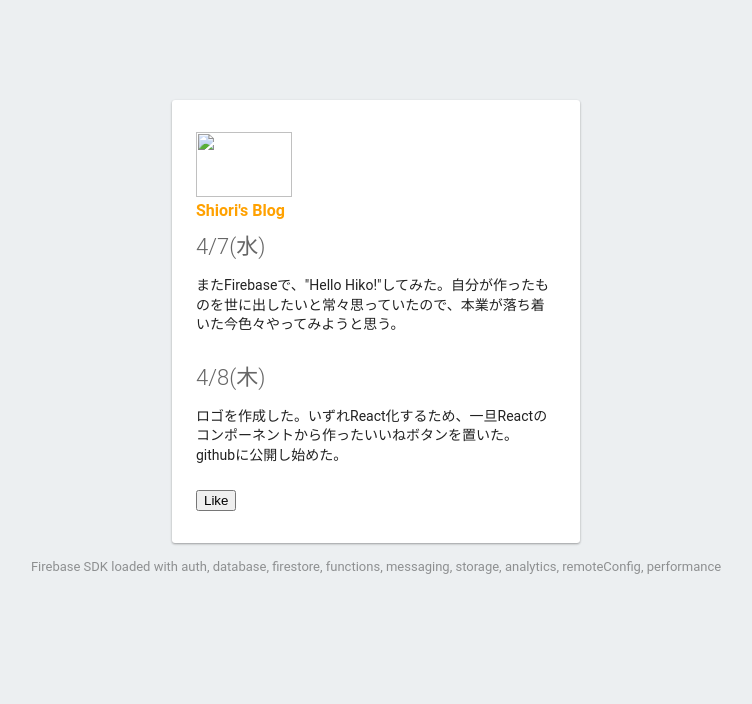
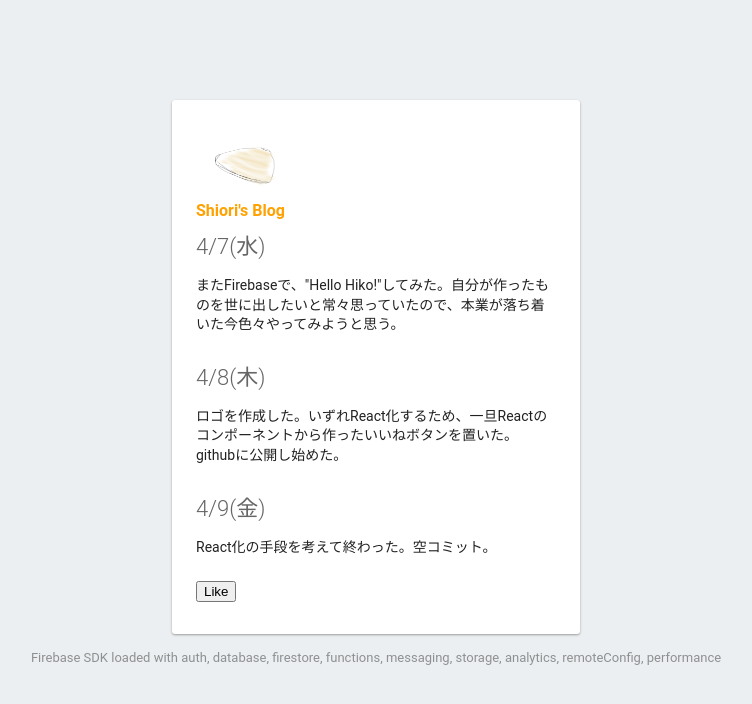
Before and after one commit to shellzu/hamaguri, a plain HTML site: page public/index.html in a window 1280 px wide. Shown: the whole page, without its empty margins (264-1016 px from the left). Drawn offline with nearby package versions, Linux system fonts and the light colour scheme; some packages are replaced by stand-ins of ours.

Commit message:
brog更新

```diff
--- a/public/index.html
+++ b/public/index.html
@@ -40,12 +40,14 @@
   </head>
   <body>
     <div id="message">
-      <img src="data/hamaguri.png" width="96" height="65">
+      <img src="data/hamaguri.jpg" width="96" height="65">
       <h2>Shiori's Blog</h2>
       <h1>4/7(水)</h1>
       <p>またFirebaseで、"Hello Hiko!"してみた。自分が作ったものを世に出したいと常々思っていたので、本業が落ち着いた今色々やってみようと思う。</p>
       <h1>4/8(木)</h1>
       <p>ロゴを作成した。いずれReact化するため、一旦Reactのコンポーネントから作ったいいねボタンを置いた。githubに公開し始めた。</p>
+      <h1>4/9(金)</h1>
+      <p>React化の手段を考えて終わった。空コミット。</p>
     <div id="like_button_container"></div>
     </div>
     <p id="load">Firebase SDK Loading&hellip;</p>
```
Also changed, not shown: public/data/hamaguri.jpg (added).
